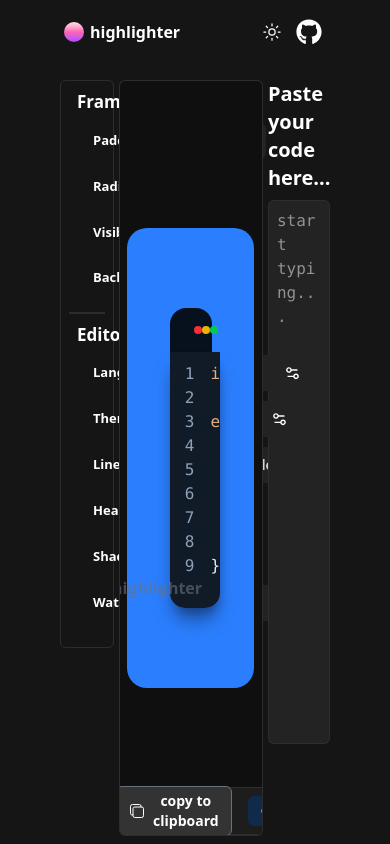
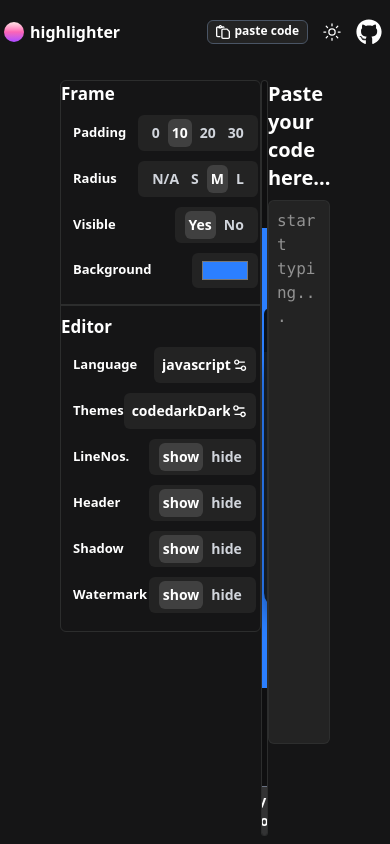
Before and after one commit to Auti29/highlighter, a Next.js app: page / in a window 390 px wide. Built offline with nearby package versions, Linux system fonts and the light colour scheme.

Commit message:
style: responsive

```diff
--- a/src/app/page.tsx
+++ b/src/app/page.tsx
@@ -16,7 +16,7 @@
     <div className="flex flex-col h-screen w-screen overflow-hidden dark:bg-[#151516]">
       <NavBar />
 
-      <div className="flex-1 flex justify-between pl-15 pr-15 pt-2 pb-2 items-center ">
+      <div className="flex-1 flex justify-between px-15 md:px-5 xl:px-15 pt-2 pb-2 items-center 2xl:w-full ">
         <CodeContextProvider>
 
         <FrameContextProvider>
--- a/src/components/CodeOptions.tsx
+++ b/src/components/CodeOptions.tsx
@@ -12,7 +12,7 @@
     const {codeStyles, setCodeStyles} = useCodeContext();
 
     return (
-         <div className="w-full  pl-2 pr-1 flex flex-col">
+         <div className="w-full lg:pl-2 pr-1 flex flex-col">
                 <div className="flex mt-2">
                 <HeadingSecondary text={"Editor"}/>
 
@@ -20,7 +20,7 @@
                 <div className="ml-3  flex flex-col mt-2 ">
                     <SelectOptions label={"Language"} values={languages} selected={codeStyles.language} setCodeStyles={setCodeStyles} state={codeStyles}/>
                     <SelectOptions label={"Themes"} values={themes} selected={codeStyles.themes} setCodeStyles={setCodeStyles} state={codeStyles}/>
-                    <OptionSelector<CodeInterface> label="LineNumbers" values={["show", "hide"]} selected={codeStyles.linenumbers} setSelected={setCodeStyles} state={codeStyles}/>
+                    <OptionSelector<CodeInterface> label="LineNos." values={["show", "hide"]} selected={codeStyles.linenumbers} setSelected={setCodeStyles} state={codeStyles}/>
                     <OptionSelector<CodeInterface> label="Header" values={["show", "hide"]} selected={codeStyles.header} setSelected={setCodeStyles} state={codeStyles}/>
                     <OptionSelector<CodeInterface> label="Shadow" values={["show", "hide"]} selected={codeStyles.shadow} setSelected={setCodeStyles} state={codeStyles}/>
                     <OptionSelector<CodeInterface> label="Watermark" values={["show", "hide"]} selected={codeStyles.watermark} setSelected={setCodeStyles} state={codeStyles}/>
--- a/src/components/EditOptions.tsx
+++ b/src/components/EditOptions.tsx
@@ -3,7 +3,7 @@
 
 export default function EditOptions(){
     return(
-        <div className="w-full h-fit border border-gray-300 rounded-md p-2 dark:border-[#2e2f2ff0] ">
+        <div className="w-full h-fit border border-gray-300 rounded-md md:p-1.5 lg:p-2 dark:border-[#2e2f2ff0] ">
             <div className="border-b-2 border-gray-300 dark:border-[#2e2f2ff0]  pb-2">
             <FrameOptions />
             </div>
--- a/src/components/FrameOptions.tsx
+++ b/src/components/FrameOptions.tsx
@@ -8,7 +8,7 @@
     const {frame, setFrame} = useFrame();
 
     return (
-        <div className="w-full  pl-2 pr-1 flex flex-col">
+        <div className="w-full lg:pl-2 pr-0.5 lg:pr-1 flex flex-col">
             <HeadingSecondary text={"Frame"}/>
             <div className="ml-3  flex flex-col mt-2 ">
                 <OptionSelector<FrameInterface> label="Padding" values={["0", "10", "20", "30"]} selected = {frame?.padding}
@@ -17,9 +17,9 @@
                 />
                 <OptionSelector<FrameInterface> label="Radius" values={["N/A", "S", "M", "L"]} selected= {frame?.radius} setSelected={setFrame} state={frame}/>
                 <OptionSelector<FrameInterface> label="Visible" values={["Yes", "No"]} selected = {frame?.visible} setSelected={setFrame} state={frame}/>
-                <div className="pl-1 mb-2 flex justify-between items-center">
+                <div className="lg:pl-0.5 xl:pl-1 mb-2 flex justify-between items-center">
                     <span className="text-[13px] font-semibold text-black dark:text-white">Background</span>
-                    <div className="flex items-center justify-between py-1 px-2 rounded-md bg-gray-300 text-sm w-38 dark:bg-[#232323] ">
+                    <div className="flex items-center justify-between py-1 px-2 rounded-md bg-gray-300 text-sm md:w-30 lg:w-32  xl:w-38 dark:bg-[#232323] ">
                         <input type="color"
                         value={frame?.background}
                         onChange={(e) => {
--- a/src/components/InputCode.tsx
+++ b/src/components/InputCode.tsx
@@ -7,7 +7,7 @@
     const { snippet, setSnippet } = useSnippet();
     const textAreaRef = useRef(null);
     return (
-        <div className="w-[23%] h-full ">
+        <div className="w-[23%] h-full lg:block md:hidden">
         <Heading text="Paste your code here..." />
          <div className="h-[90%] w-full flex justify-center ">
             <textarea
--- a/src/components/MainEditor.tsx
+++ b/src/components/MainEditor.tsx
@@ -49,7 +49,7 @@
 }, [codeStyles.themes]);
 
     return(
-        <div className="relative w-[53%] h-full flex flex-col justify-center items-center overflow-hidden border border-gray-300 rounded-md dark:bg-[#0f0f10] dark:border-[#2e2f2ff0] py-5">
+        <div className="relative md:w-[68%] lg:w-[50%] xl:w-[53%] h-full flex flex-col justify-center items-center overflow-hidden border border-gray-300 rounded-md dark:bg-[#0f0f10] dark:border-[#2e2f2ff0] py-5">
             <div className="w-full h-[90%]  flex justify-center items-center overflow-auto bg-transparent">
             <div
             ref={codeElemRef}
--- a/src/components/NavBar.tsx
+++ b/src/components/NavBar.tsx
@@ -3,7 +3,7 @@
 
 export default function NavBar(){
     return(
-        <div className="w-full flex justify-between items-center pl-15 pr-15 pt-2 pb-2 mt-2 mb-4 ">
+        <div className="w-full flex justify-between items-center lg:px-15 md:px-5 pt-2 pb-2 mt-2 mb-4 ">
             <Logo />
             <NavIcons />
         </div>
--- a/src/components/NavIcons.tsx
+++ b/src/components/NavIcons.tsx
@@ -4,12 +4,17 @@
 import { IoMoonOutline, IoSunnyOutline } from "react-icons/io5";
 import Link from "next/link";
 import { useTheme } from "@/hooks/useTheme";
+import { FaRegPaste } from "react-icons/fa6";
 
 
 export default function NavIcons(){
     const {theme , toggleTheme} = useTheme();
     return(
         <div className="flex justify-center items-center px-2 dark:text-white">
+            <button className="flex px-2 items-center justify-center py-0.5 border dark:border-gray-600 rounded-md cursor-pointer dark:bg-[#232323] bg-gray-300 mr-2 font-semibold  lg:hidden">
+                <FaRegPaste className="text-sm mr-1"/>
+                <span className="text-xs text-center mb-0.5">paste code</span>
+            </button>
             <button
             onClick={() => {
                 toggleTheme();
--- a/src/components/OptionSelector.tsx
+++ b/src/components/OptionSelector.tsx
@@ -33,9 +33,9 @@
 
 
     return (
-        <div className="pl-1 mb-2.5 font-semibold flex justify-between items-center">
+        <div className="xl:pl-1 lg:pl-0.5 mb-2.5 font-semibold flex justify-between items-center">
                 <span className="font-semibold text-[13px] text-black dark:text-white">{label}</span>
-                <div className=" flex items-center justify-between py-1 px-2 rounded-md bg-gray-300 text-sm w-38 dark:bg-[#232323] ">
+                <div className=" flex items-center justify-between py-1 px-2 rounded-md bg-gray-300 text-sm  md:w-30 lg:w-32 xl:w-38 dark:bg-[#232323] ">
                    {
                     values &&
                     values.map((value: string, index: number) => {
--- a/src/components/SelectOptions.tsx
+++ b/src/components/SelectOptions.tsx
@@ -20,13 +20,13 @@
     const [dropDown, setDropDown] = useState<boolean>(false);
 
     return(
-        <div className="pl-1 mb-2.5 font-semibold flex justify-between items-center">
+        <div className="xl:pl-1 lg:pl-0.5 mb-2.5 font-semibold flex justify-between items-center">
             <span className="font-semibold text-[13px] text-black dark:text-white">{label}</span>
             <div className="relative">
             <div
             onClick={() => setDropDown(prev => !prev)}
-            className="cursor-pointer flex items-center justify-between py-2 px-2 rounded-md bg-gray-300 text-sm w-38 dark:bg-[#232323] dark:text-white">
-                    <span>{
+            className="cursor-pointer flex items-center justify-between py-2 px-2 rounded-md bg-gray-300 text-sm md:w-30 lg:w-32 xl:w-38 dark:bg-[#232323] dark:text-white">
+                    <span className="w-[85%] overflow-clip">{
                             selected
                         }</span>
                         <CgOptions  size={17}/>
--- a/src/components/SideBar.tsx
+++ b/src/components/SideBar.tsx
@@ -2,7 +2,7 @@
 
 export default function SideBar(){
     return(
-        <div className="w-[20%] h-full flex flex-col rounded-md">
+        <div className="md:w-[30%] xl:w-[23%] lg:w-[25%] h-full flex flex-col rounded-md ">
             <EditOptions />
         </div>
     )
```
